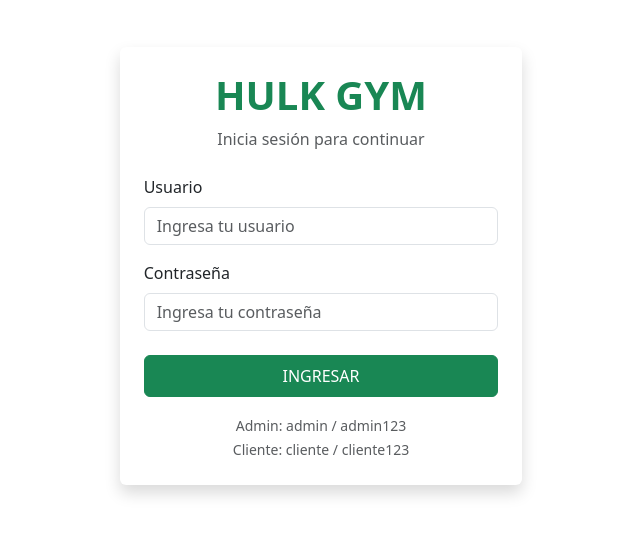
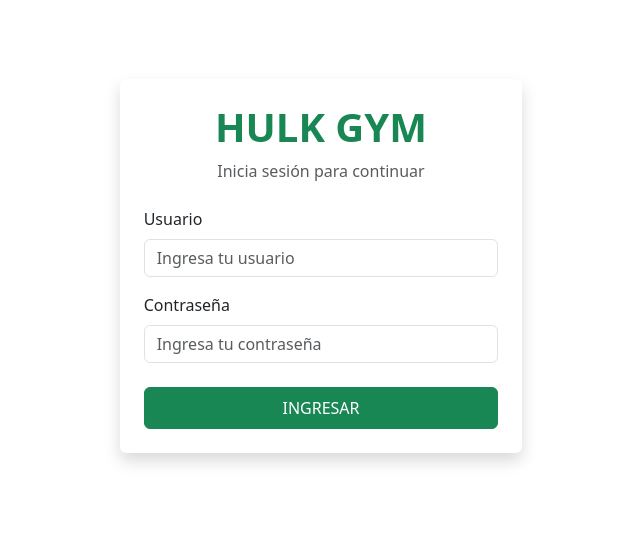
Before and after one commit to FrancoPereyra2/Hulk-Gym, a React (Vite) app: page /login in a window 1280 px wide. Shown: the part 134-668 px from the top of the page, without its empty margins (319-959 px from the left). Built offline with nearby package versions, Linux system fonts and the light colour scheme.

Commit message:
borre unos ejemplos que habia dejado en el formulario

```diff
--- a/src/components/pages/login.jsx
+++ b/src/components/pages/login.jsx
@@ -93,15 +93,6 @@ const HulkGymLogin = () => {
                 <Button variant="success" type="submit" className="w-100 py-2">
                   INGRESAR
                 </Button>
-
-                <Row className="mt-3">
-                  <Col className="text-center">
-                    <small className="text-muted">
-                      Admin: admin / admin123<br/>
-                      Cliente: cliente / cliente123
-                    </small>
-                  </Col>
-                </Row>
               </Form>
             </Card.Body>
           </Card>
```
